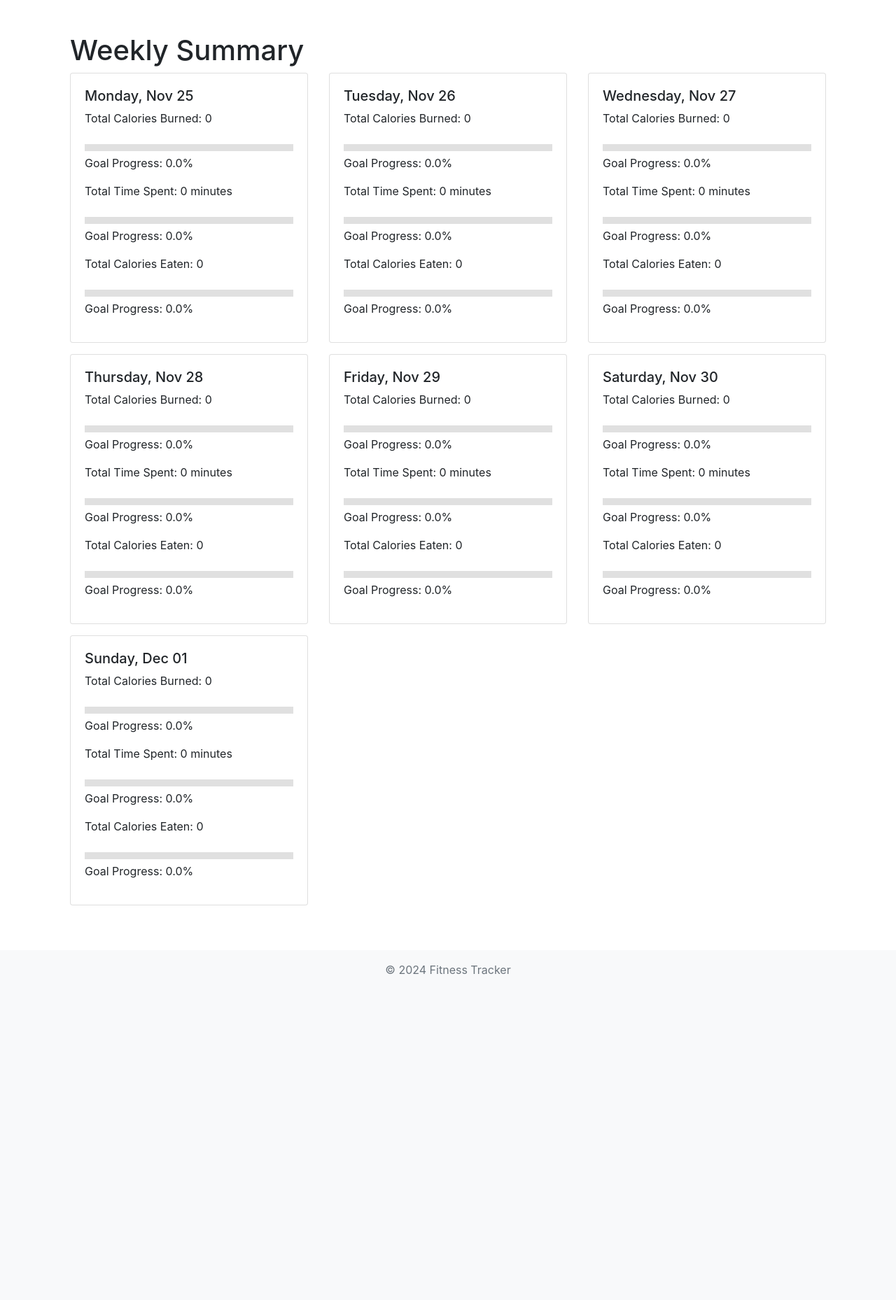
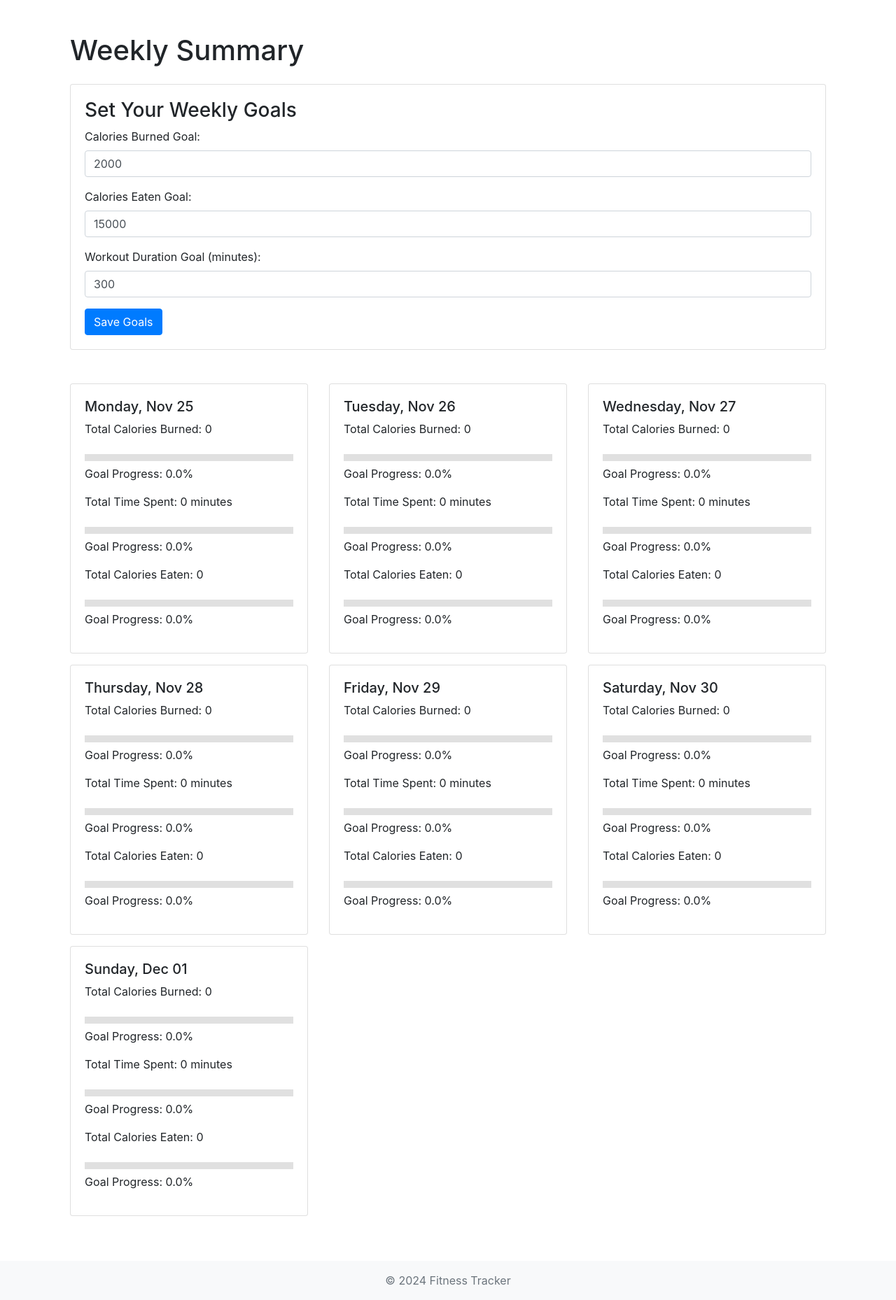
Before and after one commit to AkashR348/FitnessWebApp, a Django app: page / in a window 1280 px wide. Shown: the part 56-1914 px from the top of the page at 70% size. Before the commit the page ends 1449 px from the top, so only its background shows below. Run offline with Django 5.2, Linux system fonts and the light colour scheme; a user stored in the database is signed in; data comes from the database, SQL or seed files in the repository; both versions use the stored data as it was after the commit; data that the repository does not hold is empty; some libraries are stand-ins or nearby versions.

Commit message:
created the basic goal submission form

```diff
--- a/FitnessApp/fitness/forms.py
+++ b/FitnessApp/fitness/forms.py
@@ -1,7 +1,8 @@
 from django import forms
-from .models import Exercise, FoodEntry
+from .models import Exercise, FoodEntry, UserProfile
 from django.contrib.auth.models import User
 from django.contrib.auth.forms import UserCreationForm
+
 
 class ExerciseForm(forms.ModelForm):
     class Meta:
@@ -20,3 +21,20 @@ class SignUpForm(UserCreationForm):
     class Meta:
         model = User
         fields = ['username', 'email', 'password1', 'password2']
+
+
+
+class GoalForm(forms.ModelForm):
+    class Meta:
+        model = UserProfile
+        fields = ['goal_calories_burned', 'goal_calories_eaten', 'goal_workout_duration']
+        labels = {
+            'goal_calories_burned': 'Calories Burned Goal',
+            'goal_calories_eaten': 'Calories Eaten Goal',
+            'goal_workout_duration': 'Workout Duration Goal (minutes)',
+        }
+        widgets = {
+            'goal_calories_burned': forms.NumberInput(attrs={'class': 'form-control'}),
+            'goal_calories_eaten': forms.NumberInput(attrs={'class': 'form-control'}),
+            'goal_workout_duration': forms.NumberInput(attrs={'class': 'form-control'}),
+        }
--- a/FitnessApp/fitness/templates/fitness_app/summary.html
+++ b/FitnessApp/fitness/templates/fitness_app/summary.html
@@ -4,7 +4,21 @@
 <div class="container mt-5">
     <h1>Weekly Summary</h1>
 
-    <div class="row">
+
+    <!-- Goal Setting Form -->
+    <div class="card mt-4">
+        <div class="card-body">
+            <h3>Set Your Weekly Goals</h3>
+            <form method="post" action="">
+                {% csrf_token %}
+                {{ form.as_p }}
+                <button type="submit" class="btn btn-primary">Save Goals</button>
+            </form>
+        </div>
+    </div>
+
+    <!-- Weekly Summary Display -->
+    <div class="row mt-5">
         {% for summary in summaries %}
             <div class="col-md-4 mb-3">
                 <div class="card">
--- a/FitnessApp/fitness/views.py
+++ b/FitnessApp/fitness/views.py
@@ -1,11 +1,12 @@
 from datetime import datetime, timedelta
 from django.shortcuts import render, redirect
 from django.contrib.auth.decorators import login_required
-from .models import Exercise, FoodEntry, WeeklySummary
 from django.contrib.auth import login
 from .forms import SignUpForm
 from django.http import JsonResponse
 from .models import UserProfile, Exercise, FoodEntry
+from .forms import GoalForm
+from datetime import datetime, timedelta
 
 
 
@@ -136,9 +137,19 @@ def view_exercise(request):
 
 
 
+# views.py
+
+
 def summary_view(request):
-    # Ensure user profile exists or create one with default goals
     user_profile, created = UserProfile.objects.get_or_create(user=request.user)
+
+    if request.method == 'POST':
+        form = GoalForm(request.POST, instance=user_profile)
+        if form.is_valid():
+            form.save()
+            return redirect('fitness_app:summary_page')  # Redirect to avoid re-posting on refresh
+    else:
+        form = GoalForm(instance=user_profile)
 
     today = datetime.now().date()
     start_of_week = today - timedelta(days=today.weekday())
@@ -153,7 +164,6 @@ def summary_view(request):
         total_time_spent = sum(exercise.duration for exercise in exercises)
         total_calories_eaten = sum(food.calories for food in foods)
 
-        # Calculate progress as percentages of the user's goals
         progress_burned = min(100, (total_calories_burned / user_profile.goal_calories_burned) * 100)
         progress_time = min(100, (total_time_spent / user_profile.goal_workout_duration) * 100)
         progress_eaten = min(100, (total_calories_eaten / user_profile.goal_calories_eaten) * 100)
@@ -170,9 +180,11 @@ def summary_view(request):
 
     context = {
         'summaries': summaries,
-        'user_profile': user_profile
+        'user_profile': user_profile,
+        'form': form
     }
     return render(request, 'fitness_app/summary.html', context)
+
 
 
 
```
Also changed, not shown: FitnessApp/db.sqlite3.
